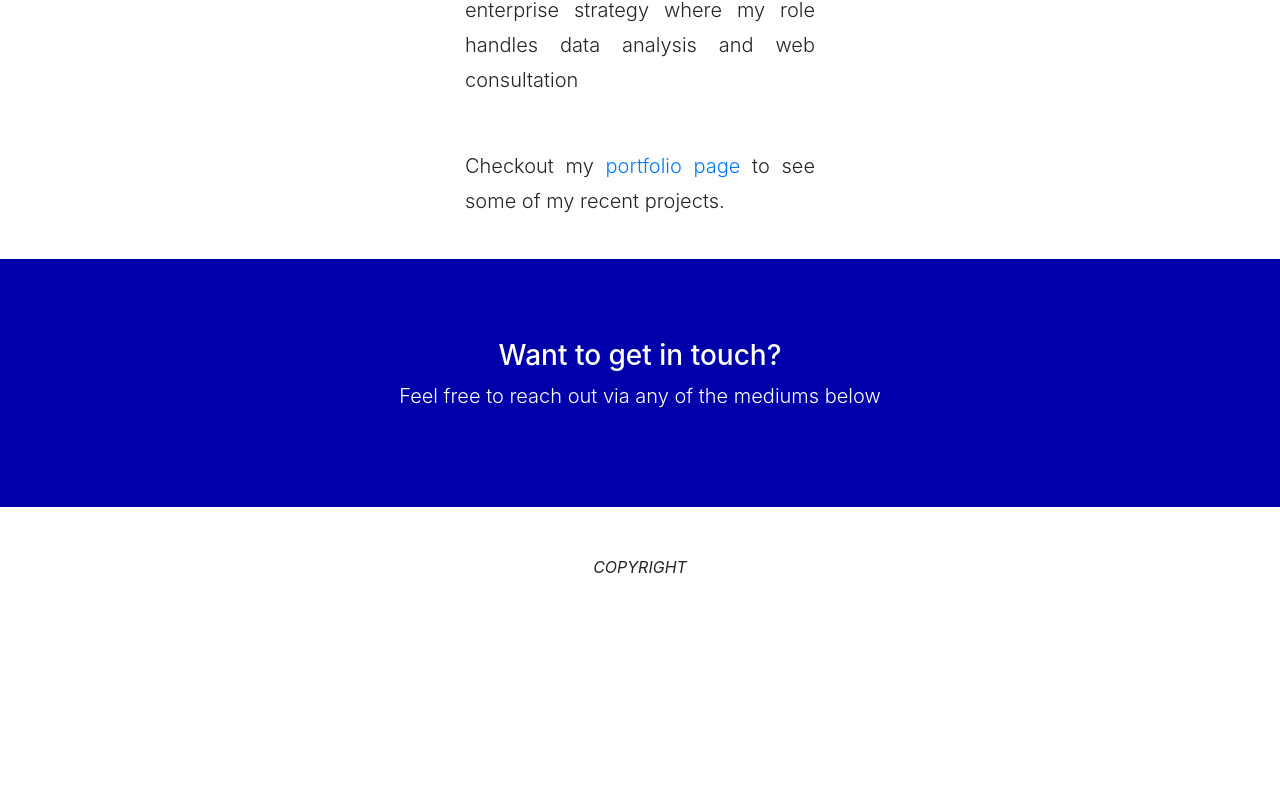
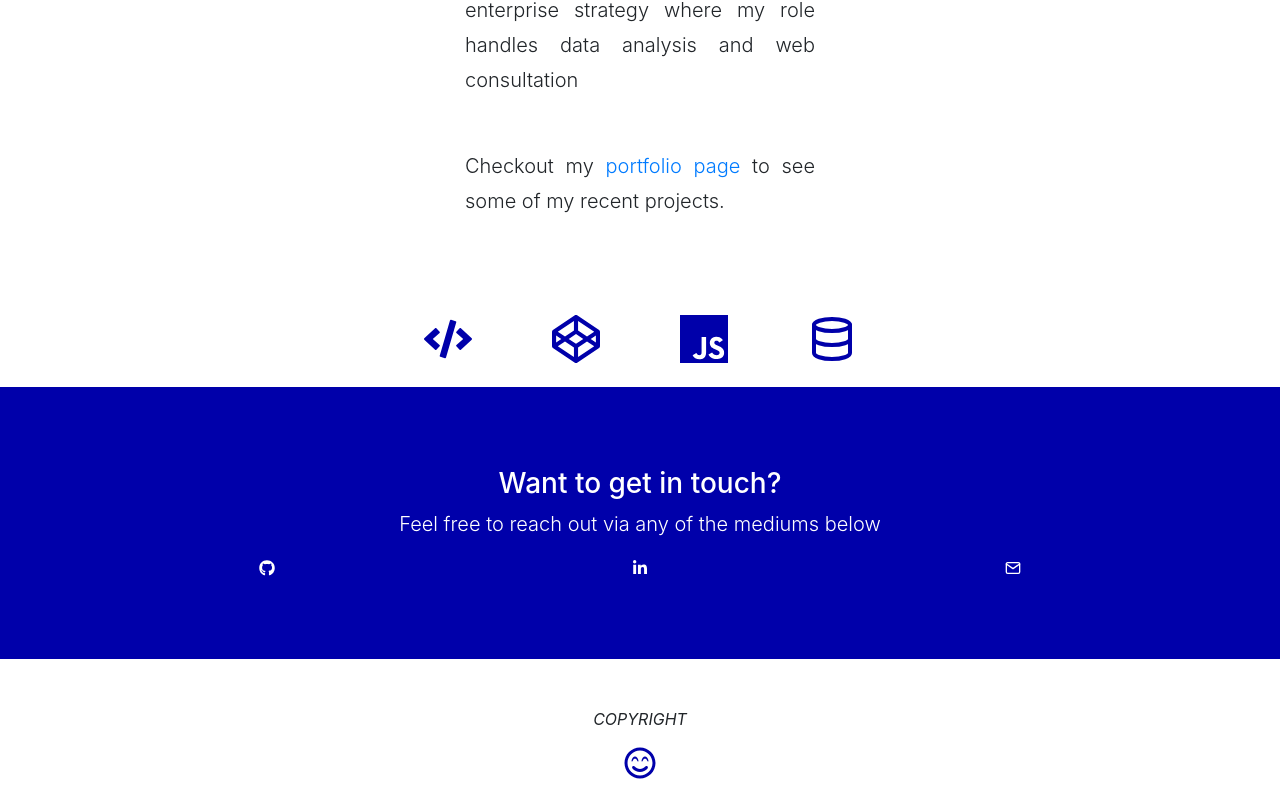
Before and after one commit to alexfuss/react-portfolio, a React (Create React App) app in the folder alexfuss-app/: page / in a window 1280 px wide. Shown: the part 978-1781 px from the top of the page. Before the commit the page ends 1581 px from the top, so only its background shows below. Built offline with nearby package versions, Linux system fonts and the light colour scheme.

Commit message:
Added react icons and styled icons on the home component

```diff
--- a/alexfuss-app/package.json
+++ b/alexfuss-app/package.json
@@ -14,6 +14,7 @@
     "react": "^16.13.1",
     "react-bootstrap": "^1.3.0",
     "react-dom": "^16.13.1",
+    "react-icons": "^3.11.0",
     "react-scripts": "3.4.3"
   },
   "scripts": {
--- a/alexfuss-app/src/components/Home.js
+++ b/alexfuss-app/src/components/Home.js
@@ -1,6 +1,9 @@
 import React, { Component } from "react";
 import { FontAwesomeIcon } from "@fortawesome/react-fontawesome";
 import 'font-awesome/css/font-awesome.min.css';
+import { FaCode, FaCodepen, FaGithub, FaLinkedinIn, FaRegSmileBeam } from 'react-icons/fa';
+import { SiJavascript } from 'react-icons/si';
+import { FiDatabase, FiMail } from 'react-icons/fi';
 
 export default class Home extends Component {
         render() {
@@ -31,10 +34,10 @@ export default class Home extends Component {
                 <div className="row">
                   <div className="col-md-12">
                     <section className="icons">
-                      <FontAwesomeIcon icon={"fas fa-code fa-3x fa-icon"} style={{color: '#00A'}} />
-                      <FontAwesomeIcon icon={"fab fa-js fa-3x fa-icon"} style={{color: '#00A'}} />
-                      <FontAwesomeIcon icon={"fab fa-css3-alt fa-3x fa-icon"} style={{color: '#00A'}} />
-                      <FontAwesomeIcon icon={"fab fa-codepen fa-3x fa-icon"} style={{color: '#00A'}} />
+                      <FaCode className="fa-icon fa-3x" style={{color: "#00A" }} />
+                      <FaCodepen className="fa-icon fa-3x" style={{color: "#00A" }} />
+                      <SiJavascript className="fa-icon fa-3x" style={{color: "#00A" }} />
+                      <FiDatabase className="fa-icon fa-3x" style={{color: "#00A" }} />
                     </section>
                   </div>
                 </div>
@@ -49,19 +52,19 @@ export default class Home extends Component {
                   </div>
                   <div className="row personal-links">
                     <div className="col-md-4 col-4 col-lg-4">
-                      <FontAwesomeIcon icon={"fab fa-github fa-3x"} >
+                      <FaGithub>
                       <a className="btn btn-link btn-lg btn-outline-primary" href="https://github.com/alexfuss" role="button"></a>
-                      </FontAwesomeIcon>
+                      </FaGithub>
                     </div>
                     <div className="col-md-4 col-4 col-lg-4">
-                      <FontAwesomeIcon icon={"fab fa-linkedin-in fa-3x"} >
+                     <FaLinkedinIn>
                       <a className="btn btn-link btn-lg btn-outline-primary" href="https://www.linkedin.com/in/alexander-fuss-3ab08a106/" role="button"></a>
-                      </FontAwesomeIcon>
+                      </FaLinkedinIn>
                     </div>
                     <div className="col-md-4 col-4 col-lg-4">
-                      <FontAwesomeIcon icon ={"fas fa-envelope-square fa-3x"} >
+                      <FiMail>
                       <a className="btn btn-link btn-lg btn-outline-primary" href="mailto:alexfuss2@gmail.com" role="button"></a>
-                      </FontAwesomeIcon>
+                      </FiMail>
                     </div>
                   </div>
                 </div>
@@ -71,7 +74,7 @@ export default class Home extends Component {
                   <div className="col-md-12 col-12 col-lg-12">
                     <footer className="footer">
                       <p className="font-italic text-uppercase">Copyright</p>
-                      <FontAwesomeIcon icon={"far fa-smile-beam fa-2x"} style={{color: '#00A'}} />
+                      <FaRegSmileBeam className="fa-2x" style={{color: "#00A" }} />
                     </footer>
                   </div>
                 </div>
```
Also changed, not shown: 1 other file (tests, documents, lock files or other folders).
